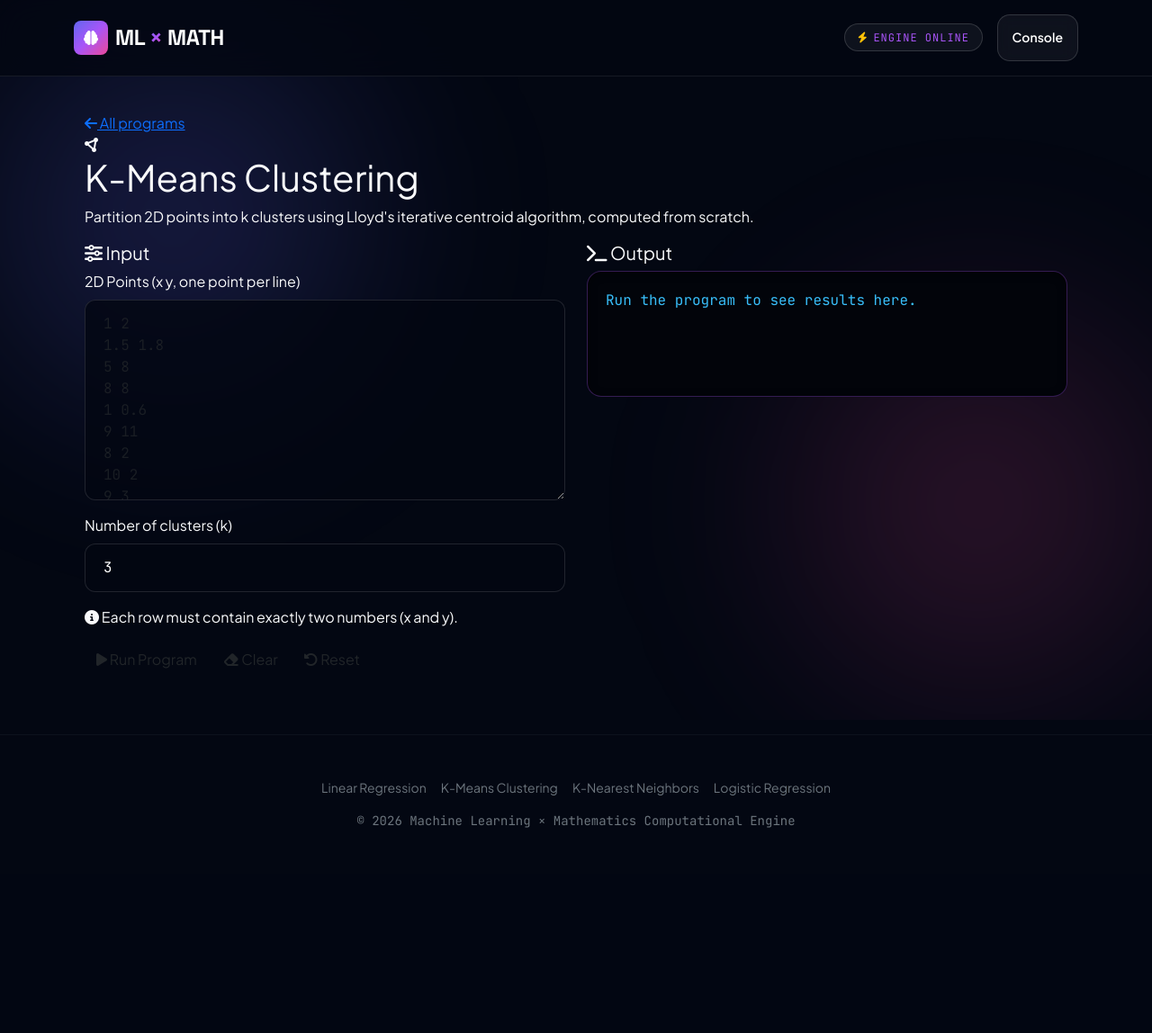
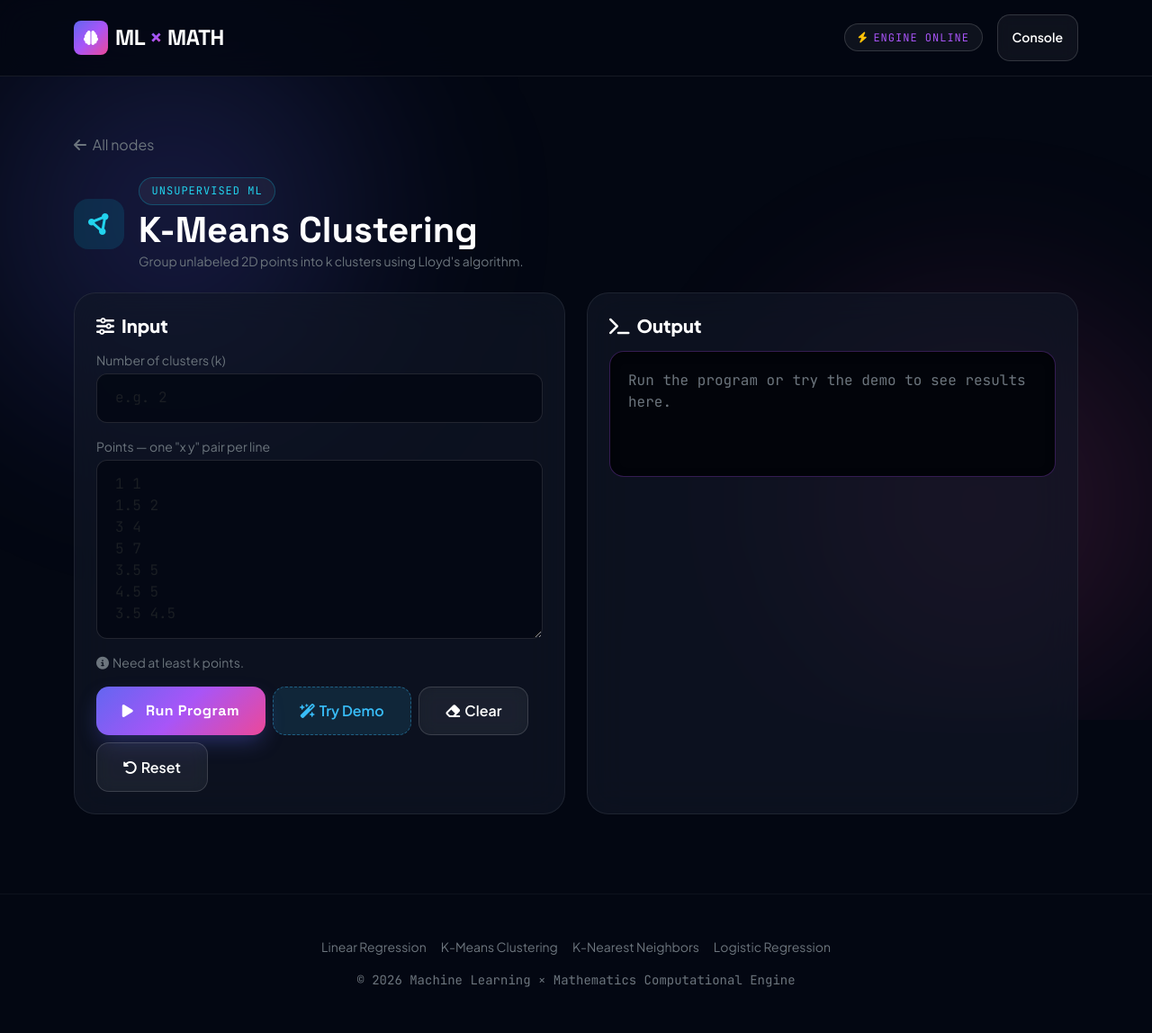
Before and after one commit to Anamolsnwr/ML_MATH_LAB, a Flask app: page /kmeans in a window 1280 px wide. Shown: the whole page at 90% size. Before the commit the page ends 920 px from the top, so only its background shows below. Run offline with Flask 3, Linux system fonts and the light colour scheme.

Commit message:
adding demo button

```diff
--- a/templates/kmeans.html
+++ b/templates/kmeans.html
@@ -1,49 +1,51 @@
-{% extends "base.html" %}
-{% block title %}K-Means Clustering — ML Math Lab{% endblock %}
+{% extends 'base.html' %}
 
 {% block content %}
-<section class="program-page">
-  <div class="container">
+<section class="py-4">
+  <a href="{{ url_for('home') }}#nodes" class="text-secondary text-decoration-none d-inline-block mb-4">
+    <i class="fa-solid fa-arrow-left me-1"></i> All nodes
+  </a>
 
-    <a href="{{ url_for('home') }}#nodes" class="back-link"><i class="fa-solid fa-arrow-left"></i> All programs</a>
-
-    <div class="program-header" data-aos="fade-up">
-      <div class="program-icon-lg"><i class="fa-solid fa-circle-nodes"></i></div>
+  <div class="d-flex align-items-center gap-3 mb-4">
+    <div class="p-3 rounded-4" style="background: rgba(6, 182, 212, 0.15); color: #22D3EE;">
+      <i class="fa-solid fa-circle-nodes fa-xl"></i>
+    </div>
     <div>
-        <h1>K-Means Clustering</h1>
-        <p>Partition 2D points into k clusters using Lloyd's iterative centroid algorithm, computed from scratch.</p>
+      <span class="fusion-badge" style="color: #22D3EE; border-color: rgba(6, 182, 212, 0.3);">UNSUPERVISED ML</span>
+      <h1 class="fw-bold text-white mb-0 mt-1" style="font-family: var(--font-display);">K-Means Clustering</h1>
+      <p class="text-secondary small mb-0">Group unlabeled 2D points into k clusters using Lloyd's algorithm.</p>
     </div>
   </div>
 
   <div class="row g-4">
-      <div class="col-lg-6" data-aos="fade-up">
-        <div class="panel glass">
-          <h5 class="panel-title"><i class="fa-solid fa-sliders"></i> Input</h5>
+    <div class="col-lg-6">
+      <div class="fusion-node p-4 h-100">
+        <h5 class="fw-bold text-white mb-3"><i class="fa-solid fa-sliders me-2"></i>Input</h5>
 
         <div class="mb-3">
-            <label class="form-label" for="pointsInput">2D Points (x y, one point per line)</label>
-            <textarea class="form-control mml-input" id="pointsInput" rows="8" placeholder="1 2&#10;1.5 1.8&#10;5 8&#10;8 8&#10;1 0.6&#10;9 11&#10;8 2&#10;10 2&#10;9 3"></textarea>
+          <label class="text-secondary small mb-1 d-block">Number of clusters (k)</label>
+          <input type="number" min="1" max="8" class="form-control fusion-input" id="kValue" placeholder="e.g. 2">
         </div>
         <div class="mb-3">
-            <label class="form-label" for="kInput">Number of clusters (k)</label>
-            <input type="number" min="1" max="10" class="form-control mml-input" id="kInput" value="3" placeholder="e.g. 3">
+          <label class="text-secondary small mb-1 d-block">Points — one "x y" pair per line</label>
+          <textarea class="form-control fusion-input" id="pointsInput" rows="7" placeholder="1 1&#10;1.5 2&#10;3 4&#10;5 7&#10;3.5 5&#10;4.5 5&#10;3.5 4.5"></textarea>
         </div>
-          <p class="hint"><i class="fa-solid fa-circle-info"></i> Each row must contain exactly two numbers (x and y).</p>
+        <p class="text-secondary small"><i class="fa-solid fa-circle-info me-1"></i>Need at least k points.</p>
 
-          <div class="btn-row">
-            <button class="btn btn-gradient" id="runBtn"><i class="fa-solid fa-play"></i> Run Program</button>
-            <button class="btn btn-outline-glass" id="clearBtn"><i class="fa-solid fa-eraser"></i> Clear</button>
-            <button class="btn btn-outline-glass" id="resetBtn"><i class="fa-solid fa-rotate-left"></i> Reset</button>
+        <div class="d-flex flex-wrap gap-2 mt-3">
+          <button class="btn btn-fusion" id="runBtn"><i class="fa-solid fa-play me-1"></i>Run Program</button>
+          <button class="btn demo-btn" id="demoBtn"><i class="fa-solid fa-wand-magic-sparkles me-1"></i>Try Demo</button>
+          <button class="btn btn-fusion-secondary" id="clearBtn"><i class="fa-solid fa-eraser me-1"></i>Clear</button>
+          <button class="btn btn-fusion-secondary" id="resetBtn"><i class="fa-solid fa-rotate-left me-1"></i>Reset</button>
         </div>
       </div>
     </div>
 
-      <div class="col-lg-6" data-aos="fade-up" data-aos-delay="100">
-        <div class="panel glass output-panel">
-          <h5 class="panel-title"><i class="fa-solid fa-terminal"></i> Output</h5>
+    <div class="col-lg-6">
+      <div class="fusion-node p-4 h-100">
+        <h5 class="fw-bold text-white mb-3"><i class="fa-solid fa-terminal me-2"></i>Output</h5>
         <div id="outputBox" class="output-box">
-            <p class="output-placeholder">Run the program to see results here.</p>
-          </div>
+          <p class="text-secondary mb-0">Run the program or try the demo to see results here.</p>
         </div>
       </div>
     </div>
@@ -51,98 +53,101 @@
 </section>
 {% endblock %}
 
-{% block scripts %}
+{% block extra_scripts %}
 <script>
-const CLUSTER_COLORS = ['#38BDF8', '#F472B6', '#34D399', '#FBBF24', '#A78BFA', '#FB923C', '#F87171', '#4ADE80'];
+const CLUSTER_COLORS = ['#22D3EE', '#A855F7', '#FBBF24', '#FB7185', '#34D399', '#F472B6', '#38BDF8', '#A3E635'];
 
-function buildKMeansPlot(clusters, points) {
-  const W = 320, H = 220, pad = 30;
-  const allX = points.map(p => p[0]);
-  const allY = points.map(p => p[1]);
-  clusters.forEach(c => {
-    allX.push(c.centroid[0]);
-    allY.push(c.centroid[1]);
-  });
-  const xMin = Math.min(...allX), xMax = Math.max(...allX);
-  const yMin = Math.min(...allY), yMax = Math.max(...allY);
-  const sx = x => pad + (xMax === xMin ? (W - 2 * pad) / 2 : ((x - xMin) / (xMax - xMin)) * (W - 2 * pad));
-  const sy = y => H - pad - (yMax === yMin ? (H - 2 * pad) / 2 : ((y - yMin) / (yMax - yMin)) * (H - 2 * pad));
-
-  let dotsSvg = '';
-  clusters.forEach((c, idx) => {
-    const color = CLUSTER_COLORS[idx % CLUSTER_COLORS.length];
-    c.points.forEach(p => {
-      dotsSvg += `<circle cx="${sx(p[0])}" cy="${sy(p[1])}" r="4" fill="${color}" opacity="0.85"></circle>`;
-    });
-    // Centroid marker (cross or diamond)
-    const cx = sx(c.centroid[0]), cy = sy(c.centroid[1]);
-    dotsSvg += `
-      <polygon points="${cx},${cy-7} ${cx+7},${cy} ${cx},${cy+7} ${cx-7},${cy}" fill="${color}" stroke="#FFFFFF" stroke-width="1.5"></polygon>
-    `;
-  });
-
-  return `<svg viewBox="0 0 ${W} ${H}" class="plot-svg">
-    ${dotsSvg}
-  </svg>`;
+function showToast(message, type) {
+  const toast = document.createElement('div');
+  toast.textContent = message;
+  toast.style.cssText = `position:fixed;bottom:20px;right:20px;z-index:2000;padding:12px 20px;
+    border-radius:10px;color:#fff;font-size:.9rem;font-weight:500;
+    background:${type === 'error' ? '#DC2626' : '#059669'};box-shadow:0 10px 30px rgba(0,0,0,.4);`;
+  document.body.appendChild(toast);
+  setTimeout(() => toast.remove(), 3000);
 }
 
-document.getElementById('runBtn').addEventListener('click', async () => {
+function buildClusterPlot(points, assignments, clusters) {
+  const W = 300, H = 220, pad = 24;
+  const xs = points.map(p => p[0]), ys = points.map(p => p[1]);
+  const xMin = Math.min(...xs), xMax = Math.max(...xs);
+  const yMin = Math.min(...ys), yMax = Math.max(...ys);
+  const sx = x => pad + (xMax === xMin ? (W - 2*pad)/2 : (x - xMin) / (xMax - xMin) * (W - 2*pad));
+  const sy = y => H - pad - (yMax === yMin ? (H - 2*pad)/2 : (y - yMin) / (yMax - yMin) * (H - 2*pad));
+
+  const dots = points.map((p, i) => {
+    const color = CLUSTER_COLORS[assignments[i] % CLUSTER_COLORS.length];
+    return `<circle cx="${sx(p[0])}" cy="${sy(p[1])}" r="4" fill="${color}"></circle>`;
+  }).join('');
+
+  const centroidMarks = clusters.map(c => {
+    const color = CLUSTER_COLORS[c.cluster_id % CLUSTER_COLORS.length];
+    const cx = sx(c.centroid[0]), cy = sy(c.centroid[1]);
+    return `<g><line x1="${cx-7}" y1="${cy}" x2="${cx+7}" y2="${cy}" stroke="${color}" stroke-width="2"/><line x1="${cx}" y1="${cy-7}" x2="${cx}" y2="${cy+7}" stroke="${color}" stroke-width="2"/></g>`;
+  }).join('');
+
+  return `<svg viewBox="0 0 ${W} ${H}" style="width:100%;border-radius:12px;background:rgba(255,255,255,.03);">${dots}${centroidMarks}</svg>`;
+}
+
+function row(label, value) {
+  return `<div class="d-flex justify-content-between border-bottom border-secondary border-opacity-25 py-2">
+    <span class="text-secondary small">${label}</span><strong class="small" style="color:#38BDF8;">${value}</strong></div>`;
+}
+
+async function runKMeans() {
+  const k = document.getElementById('kValue').value;
   const points = document.getElementById('pointsInput').value.trim();
-  const k = document.getElementById('kInput').value.trim();
-  if (!points || !k) return showToast('Please enter both points and k.', 'error');
+  if (!k || !points) return showToast('Please enter k and at least one point.', 'error');
 
-  setLoading(true);
+  const box = document.getElementById('outputBox');
+  box.innerHTML = '<p class="text-secondary mb-0">Running…</p>';
+
   try {
     const res = await fetch('/api/kmeans', {
       method: 'POST',
       headers: {'Content-Type': 'application/json'},
-      body: JSON.stringify({points: points, k: k})
+      body: JSON.stringify({k, points})
     });
     const data = await res.json();
-    setLoading(false);
-    if (!data.success) return showToast(data.error, 'error');
+    if (!data.success) { box.innerHTML = `<p class="text-danger mb-0">${data.error}</p>`; return showToast(data.error, 'error'); }
 
     const r = data.result;
-    const clusterChips = r.clusters.map((c, idx) => {
-      const col = CLUSTER_COLORS[idx % CLUSTER_COLORS.length];
-      return `<span class="cluster-chip" style="border: 1px solid ${col};"><span class="dot" style="background:${col};"></span> Cluster ${c.cluster_id}: ${c.size} pts</span>`;
-    }).join(' ');
-
-    const rows = r.clusters.map((c, idx) => {
-      const col = CLUSTER_COLORS[idx % CLUSTER_COLORS.length];
-      return `
-        <tr>
-          <td><span class="dot" style="background:${col};"></span> Cluster ${c.cluster_id}</td>
-          <td>[${c.centroid.join(', ')}]</td>
-          <td>${c.size}</td>
-        </tr>
-      `;
+    const chips = r.clusters.map(c => {
+      const color = CLUSTER_COLORS[c.cluster_id % CLUSTER_COLORS.length];
+      return `<span class="d-inline-flex align-items-center gap-1 px-2 py-1 rounded-pill me-1 mb-1" style="background:rgba(255,255,255,.06);font-size:.8rem;">
+        <span style="width:8px;height:8px;border-radius:50%;background:${color};display:inline-block;"></span>
+        Cluster ${c.cluster_id} · ${c.size} pts</span>`;
     }).join('');
 
-    renderOutput(`
-      ${buildKMeansPlot(r.clusters, r.points)}
-      <div style="margin: 12px 0;">${clusterChips}</div>
-      <div class="result-grid" style="margin-bottom:14px;">
-        <div class="result-row"><span>Clusters (k)</span><strong>${r.k}</strong></div>
-        <div class="result-row"><span>Iterations to Converge</span><strong>${r.iterations}</strong></div>
-      </div>
-      <table class="data-table">
-        <thead><tr><th>Cluster</th><th>Centroid [x, y]</th><th>Size</th></tr></thead>
-        <tbody>${rows}</tbody>
-      </table>
-    `);
-    showToast('K-Means executed successfully.', 'success');
+    box.innerHTML = `
+      ${buildClusterPlot(r.points, r.assignments, r.clusters)}
+      <div class="my-3">${chips}</div>
+      <div>
+        ${row('Converged in', r.iterations + ' iteration(s)')}
+        ${r.clusters.map(c => row('Centroid ' + c.cluster_id, '[' + c.centroid.join(', ') + ']')).join('')}
+      </div>`;
+    showToast('Program executed successfully.', 'success');
   } catch (e) {
-    setLoading(false);
+    box.innerHTML = '<p class="text-danger mb-0">Something went wrong contacting the backend.</p>';
     showToast('Something went wrong contacting the backend.', 'error');
   }
+}
+
+document.getElementById('runBtn').addEventListener('click', runKMeans);
+
+document.getElementById('demoBtn').addEventListener('click', () => {
+  document.getElementById('kValue').value = '2';
+  document.getElementById('pointsInput').value = '1 1\n1.5 2\n3 4\n5 7\n3.5 5\n4.5 5\n3.5 4.5';
+  runKMeans();
 });
 
-document.getElementById('clearBtn').addEventListener('click', () => resetOutput());
+document.getElementById('clearBtn').addEventListener('click', () => {
+  document.getElementById('outputBox').innerHTML = '<p class="text-secondary mb-0">Run the program or try the demo to see results here.</p>';
+});
 document.getElementById('resetBtn').addEventListener('click', () => {
+  document.getElementById('kValue').value = '';
   document.getElementById('pointsInput').value = '';
-  document.getElementById('kInput').value = '3';
-  resetOutput();
+  document.getElementById('outputBox').innerHTML = '<p class="text-secondary mb-0">Run the program or try the demo to see results here.</p>';
 });
 </script>
 {% endblock %}
```
Lines whose indentation alone changed are shown as unchanged.
